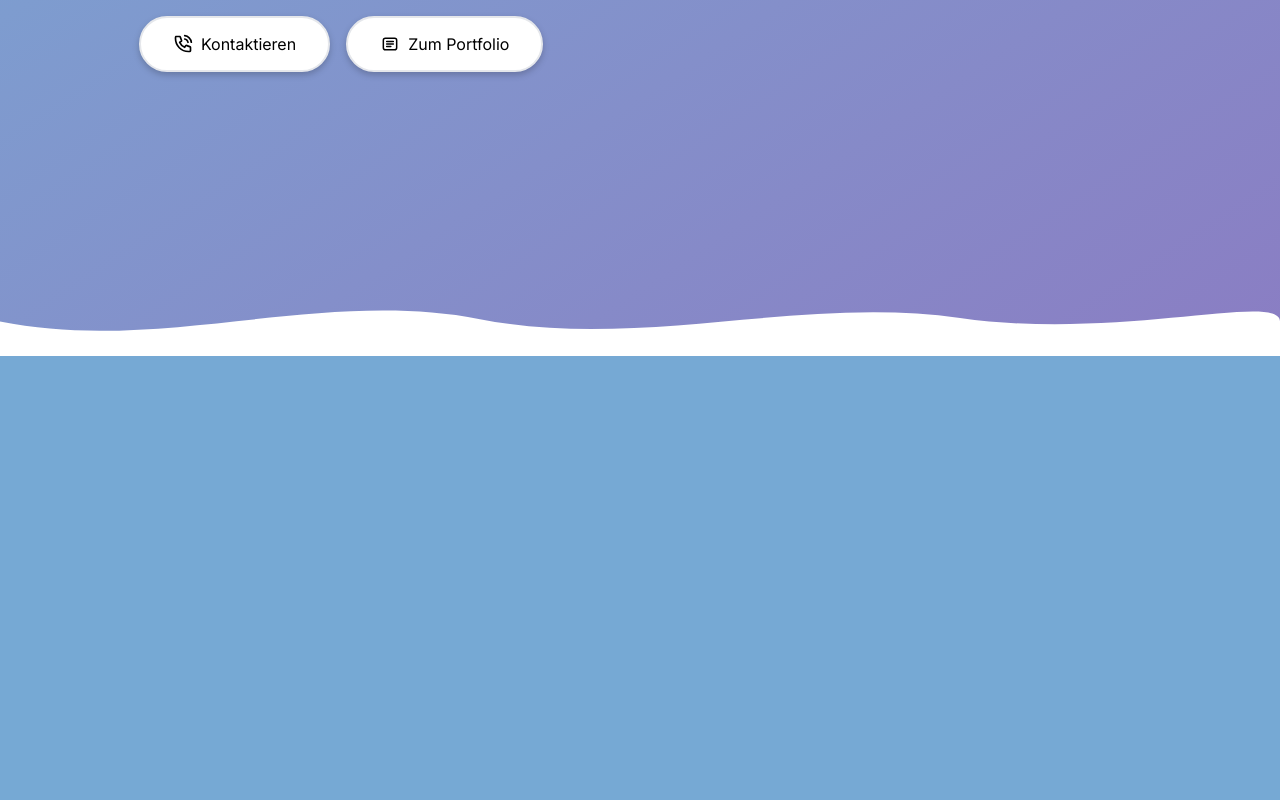
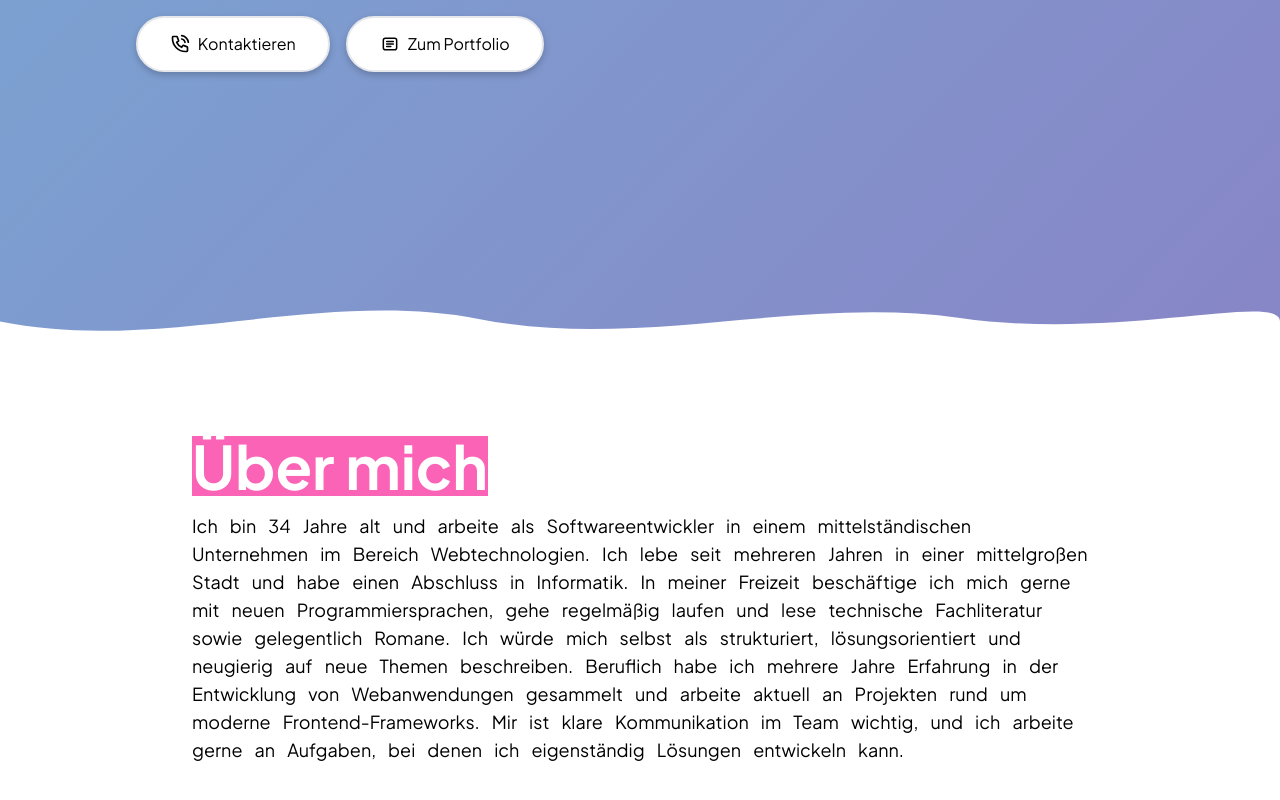
Before and after one commit to moritzbohrmann/moritzbohrmann_de, a React (Vite) app: page / in a window 1280 px wide. Shown: the part 488-1288 px from the top of the page. Before the commit the page ends 844 px from the top, so only its background shows below. Built offline with nearby package versions, Linux system fonts and the light colour scheme; a web font is replaced by a local one.

Commit message:
Added AboutMe-template

```diff
--- /dev/null
+++ b/src/AboutMe.tsx
@@ -0,0 +1,35 @@
+import { motion } from "motion/react";
+
+function AboutMe() {
+  return (
+    <section id="about" className="my-20 flex px-16">
+      <motion.div
+        className="m-auto flex w-fit flex-col justify-start gap-2 text-black md:gap-4 dark:text-white"
+        initial={{ opacity: 0, y: 24 }}
+        whileInView={{ opacity: 1, y: 0 }}
+        viewport={{ once: false, amount: 0.25 }}
+        transition={{ duration: 0.4, ease: "easeOut" }}
+      >
+        <span className="w-fit bg-pink-400 text-4xl font-bold text-white sm:text-5xl lg:text-6xl dark:bg-green-400 dark:text-black">
+          Über mich
+        </span>
+        <span className="text-md [word-spacing:0.5em] sm:text-lg lg:w-4xl">
+          Ich bin 34 Jahre alt und arbeite als Softwareentwickler in einem
+          mittelständischen Unternehmen im Bereich Webtechnologien. Ich lebe
+          seit mehreren Jahren in einer mittelgroßen Stadt und habe einen
+          Abschluss in Informatik. In meiner Freizeit beschäftige ich mich gerne
+          mit neuen Programmiersprachen, gehe regelmäßig laufen und lese
+          technische Fachliteratur sowie gelegentlich Romane. Ich würde mich
+          selbst als strukturiert, lösungsorientiert und neugierig auf neue
+          Themen beschreiben. Beruflich habe ich mehrere Jahre Erfahrung in der
+          Entwicklung von Webanwendungen gesammelt und arbeite aktuell an
+          Projekten rund um moderne Frontend-Frameworks. Mir ist klare
+          Kommunikation im Team wichtig, und ich arbeite gerne an Aufgaben, bei
+          denen ich eigenständig Lösungen entwickeln kann.
+        </span>
+      </motion.div>
+    </section>
+  );
+}
+
+export default AboutMe;
--- a/src/App.tsx
+++ b/src/App.tsx
@@ -2,6 +2,7 @@ import Button from "./components/Button";
 import Navigation from "./Navigation";
 import PhoneIcon from "./assets/icons/phone.svg";
 import ProjectsIcon from "./assets/icons/projects.svg";
+import AboutMe from "./AboutMe";
 
 function App() {
   return (
@@ -40,7 +41,9 @@ function App() {
             className="fill-white transition-[fill] duration-300 dark:fill-slate-950"
           />
         </svg>
-        <div className="-mt-1 flex-1 bg-white transition-colors duration-300 dark:bg-slate-950"></div>
+        <div className="-mt-1 flex-1 bg-white transition-colors duration-300 dark:bg-slate-950">
+          <AboutMe />
+        </div>
       </main>
     </div>
   );
--- a/src/Navigation.tsx
+++ b/src/Navigation.tsx
@@ -34,7 +34,14 @@ function Navigation() {
       </span>
       <nav className="m-auto hidden h-14 rounded-4xl border-2 border-gray-200 bg-white px-6 drop-shadow-md/20 transition-colors duration-300 md:flex lg:px-8 dark:border-slate-700 dark:bg-slate-800">
         <ul className="flex h-full items-center gap-6 text-sm text-black hover:cursor-pointer lg:gap-12 lg:text-base dark:text-white">
-          <li>Über mich</li>
+          <li
+            onClick={() => {
+              const element = document.getElementById("about");
+              element?.scrollIntoView({ behavior: "smooth", block: "start" });
+            }}
+          >
+            Über mich
+          </li>
           <li>Portfolio</li>
           <li>Fähigkeiten</li>
           <li>Kontakt</li>
--- a/src/index.css
+++ b/src/index.css
@@ -1,5 +1,6 @@
 @import url("https://fonts.googleapis.com/css2?family=Inter:wght@400;500;600;700;800&display=swap");
 @import url("https://fonts.googleapis.com/css2?family=Just+Me+Again+Down+Here&display=swap");
+@import url("https://fonts.googleapis.com/css2?family=Plus+Jakarta+Sans:ital,wght@0,200..800;1,200..800&display=swap");
 @import "tailwindcss";
 
 @custom-variant dark (&:where(.dark, .dark *));
@@ -19,7 +20,7 @@ body,
   line-height: 1.5;
   font-weight: 400;
   color: white;
-  font-family: "Inter", sans-serif;
+  font-family: "Plus Jakarta Sans", sans-serif;
   background-color: #76a9d4;
 }
 
```
